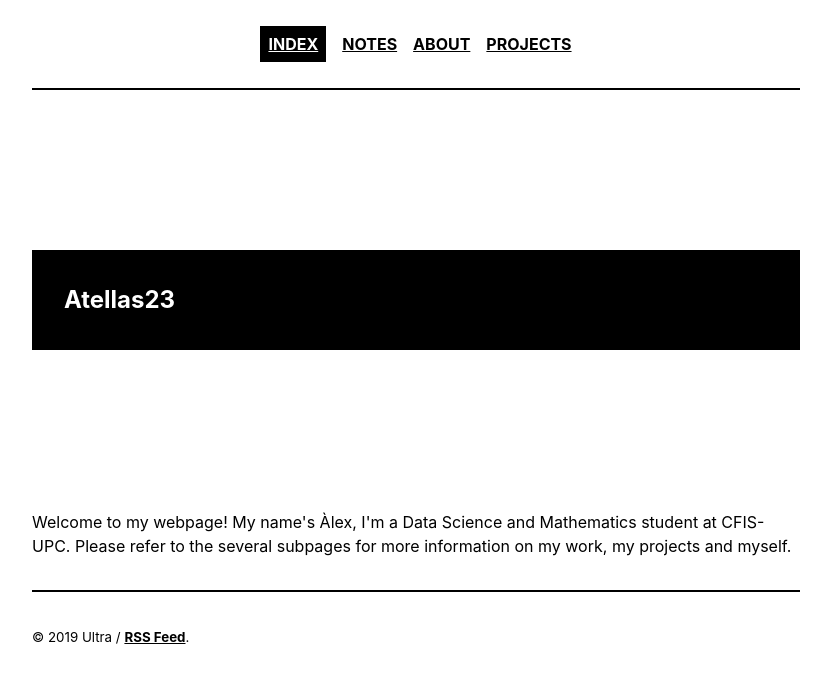
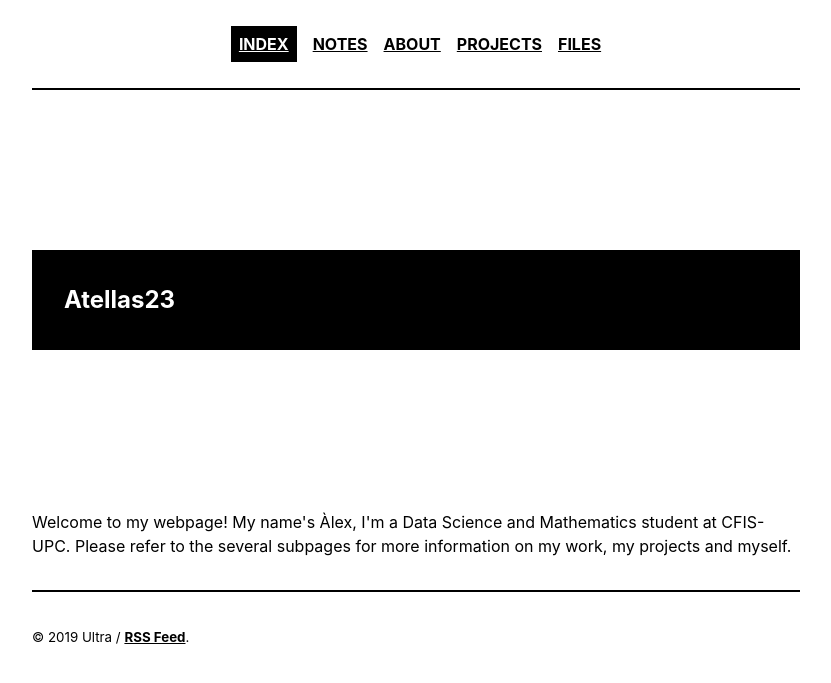
Before and after one commit to Atellas23/Atellas23.github.io, a Jekyll site: the page built from index.html, in a window 1280 px wide. Shown: the top 683 px of the page, without its empty margins (224-1055 px from the left). Built offline with Jekyll 4.4.1, drawn with Linux system fonts in a browser that asks for light colours; the list of posts is cut into pages by our own code.

Commit message:
blog testing

```diff
--- a/_includes/navigation.html
+++ b/_includes/navigation.html
@@ -1,8 +1,9 @@
 <nav role="navigation">
   <ul>
-    <li><a href="/" {% if page.url == "/" %}class="active" {% endif %}>Index</a></li>
-    <li><a href="/notes" {% if page.url == "/notes" %}class="active" {% endif %}>Notes</a></li>
-    <li><a href="/about" {% if page.url == "/about" %}class="active" {% endif %}>About</a></li>
-    <li><a href="/projects" {% if page.url == "/projects" %}class="active" {% endif %}>Projects</a></li>
+    <li><a href="/" {% if page.url=="/" %}class="active" {% endif %}>Index</a></li>
+    <li><a href="/notes" {% if page.url=="/notes" %}class="active" {% endif %}>Notes</a></li>
+    <li><a href="/about" {% if page.url=="/about" %}class="active" {% endif %}>About</a></li>
+    <li><a href="/projects" {% if page.url=="/projects" %}class="active" {% endif %}>Projects</a></li>
+    <li><a href="/files" {% if page.url=="/files" %}class="active" {% endif %}>Files</a></li>
   </ul>
 </nav>
```
